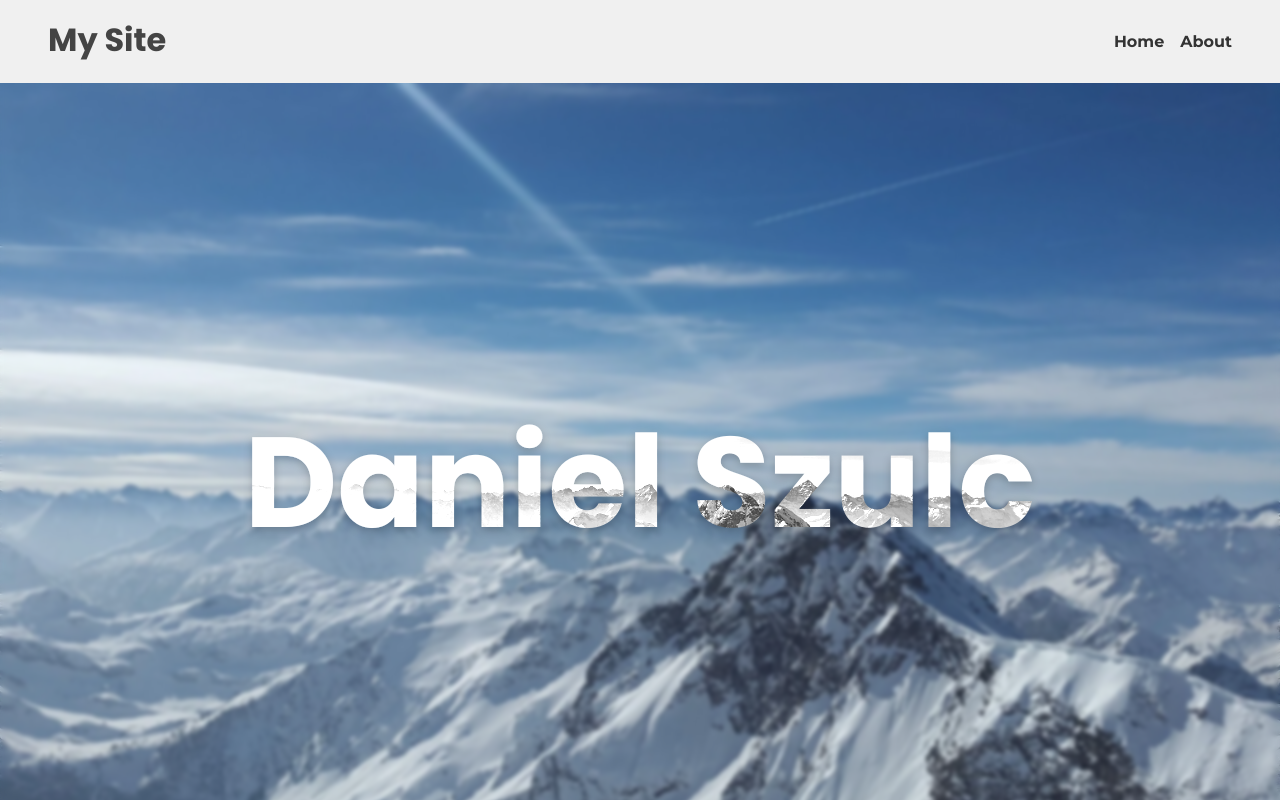
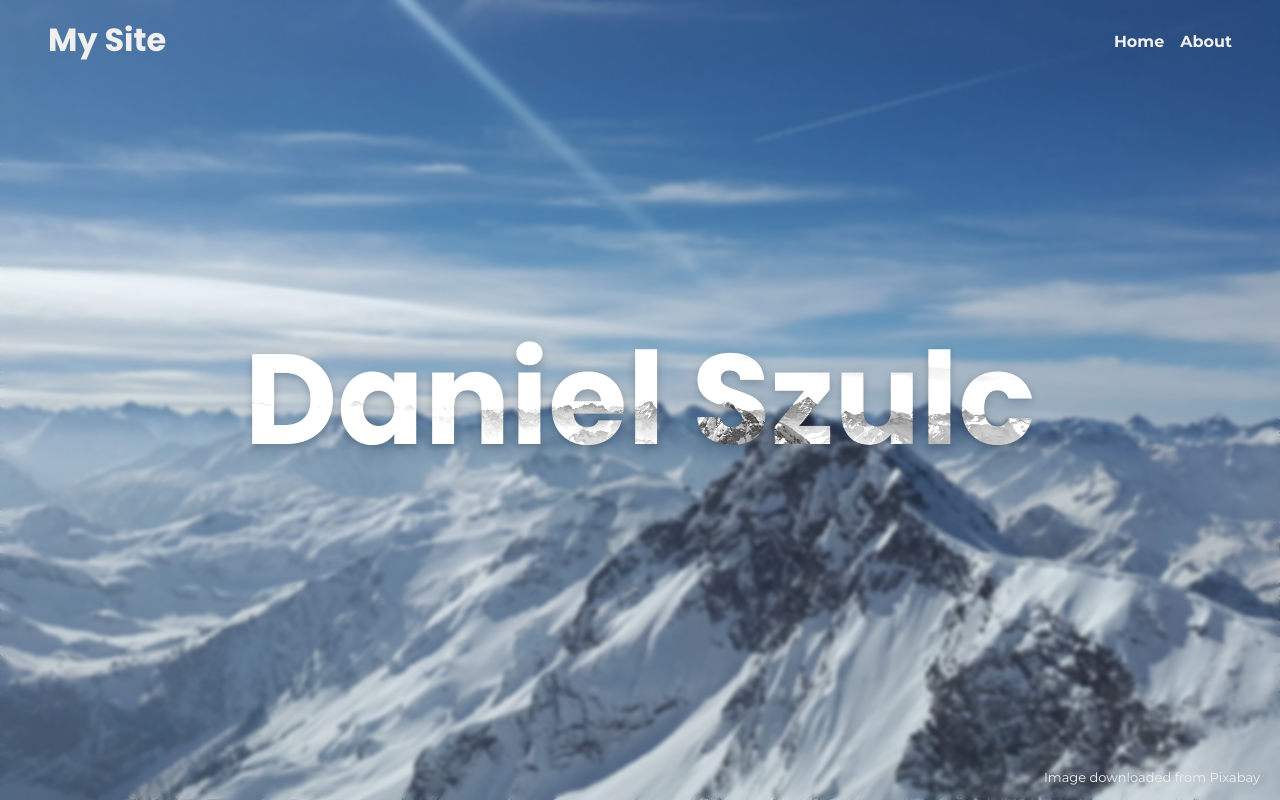
Before and after one commit to daniel-szulc/react-aboutMe-SWmovies-task, a React (Create React App) app: page / in a window 1280 px wide. Shown: the top 800 px of the page. Built offline with nearby package versions, Linux system fonts and the light colour scheme.

Commit message:
added sticky navbar

```diff
--- a/src/components/Header.js
+++ b/src/components/Header.js
@@ -1,4 +1,4 @@
-import React, { useState } from 'react';
+import React, {useEffect, useState} from 'react';
 import "../styles/_header.css"
 
 const Header = () => {
@@ -8,8 +8,29 @@ const Header = () => {
     setIsOpen(!isOpen);
   }
 
+
+
+  useEffect(() => {
+    const handleScroll = (event) => {
+      let value = window.scrollY;
+
+      if (value > 500) {
+        document.querySelector('.header').classList.add('sticky')
+      }else{
+        document.querySelector('.header').classList.remove('sticky')
+      }
+    };
+
+    window.addEventListener('scroll', handleScroll);
+
+    return () => {
+      window.removeEventListener('scroll', handleScroll);
+    };
+  }, []);
+
+
   return (
-    <header>
+    <header className="header">
       <h1>My Site</h1>
       <button onClick={toggleMenu} className={`menu-toggle ${isOpen ? 'open' : ''}`}>
         <span></span>
--- a/src/styles/_header.css
+++ b/src/styles/_header.css
@@ -1,12 +1,35 @@
 header {
   display: flex;
+  position: absolute;
+  width: -webkit-fill-available;
   justify-content: space-between;
   padding: 1rem 3rem;
+  background-color: transparent;
+  z-index: 999;
+  transition: all 0.5s;
+  top: 0;
+}
+
+.header.sticky {
+  position: fixed;
+  top: 0;
+  background-color: var(--light);
   box-shadow: rgba(0, 0, 0, 0.05) 0 0 0 1px;
+}
+
+.header.sticky h1{
+  color: var(--dark);
+}
+.header.sticky a{
+  color: var(--dark);
+}
+.header.sticky a:hover{
+  color: var(--primary);
 }
 
 h1 {
   margin: 0;
+  color: var(--light);
 }
 
 .menu-toggle {
@@ -21,7 +44,7 @@ h1 {
   padding: 0;
   box-sizing: border-box;
   position: relative;
-  z-index: 10;
+  z-index: 999;
   margin-block: auto;
 }
 
@@ -29,11 +52,15 @@ h1 {
   display: block;
   width: 2rem;
   height: 0.25rem;
-  background: #333;
+  background: var(--light);
   transform-origin: 1.1rem 0.1rem;
   position: relative;
   transition: all 0.3s linear;
   border-radius: 3px;
+}
+
+.header.sticky .menu-toggle span {
+  background: var(--dark);
 }
 
 .menu-toggle.open span {
@@ -56,7 +83,6 @@ h1 {
 nav {
   display: none;
   transition: transform 0.3s ease-in-out;
-  z-index: 1;
 }
 
 nav.open {
@@ -73,8 +99,12 @@ nav ul li {
   font-weight: 600;
 }
 
+nav.open ul li a {
+  color: var(--dark);
+}
+
 nav ul li a {
-  color: #333;
+  color: var(--light);
 }
 
 nav ul li a:hover {
@@ -94,7 +124,7 @@ nav ul li a:hover {
     top: 0;
     left: 0;
     width: 100%;
-    height: 100%;
+    height: 100vh;
     background-color: var(--light);
     transition: visibility 0.3s ease-in-out, transform 0.3s ease-in-out;
     transform: translateX(-100%);
--- a/src/styles/_hero.css
+++ b/src/styles/_hero.css
@@ -1,4 +1,3 @@
-
 .hero-section {
   height: 100vh;
   width: 100%;
@@ -6,11 +5,11 @@
   background-position: center;
   background-repeat: no-repeat;
   background-size: cover;
-  position: relative;
   display: flex;
   align-items: center;
   justify-content: center;
-  overflow: hidden;
+
+  z-index: -1;
 }
 .hero-text {
   position: absolute;
--- a/src/styles/_home.css
+++ b/src/styles/_home.css
@@ -1,6 +1,7 @@
 .home-section {
   width: 100%;
   padding-block: 5rem;
+  z-index: 1;
 }
 
 .columns-section {
```
